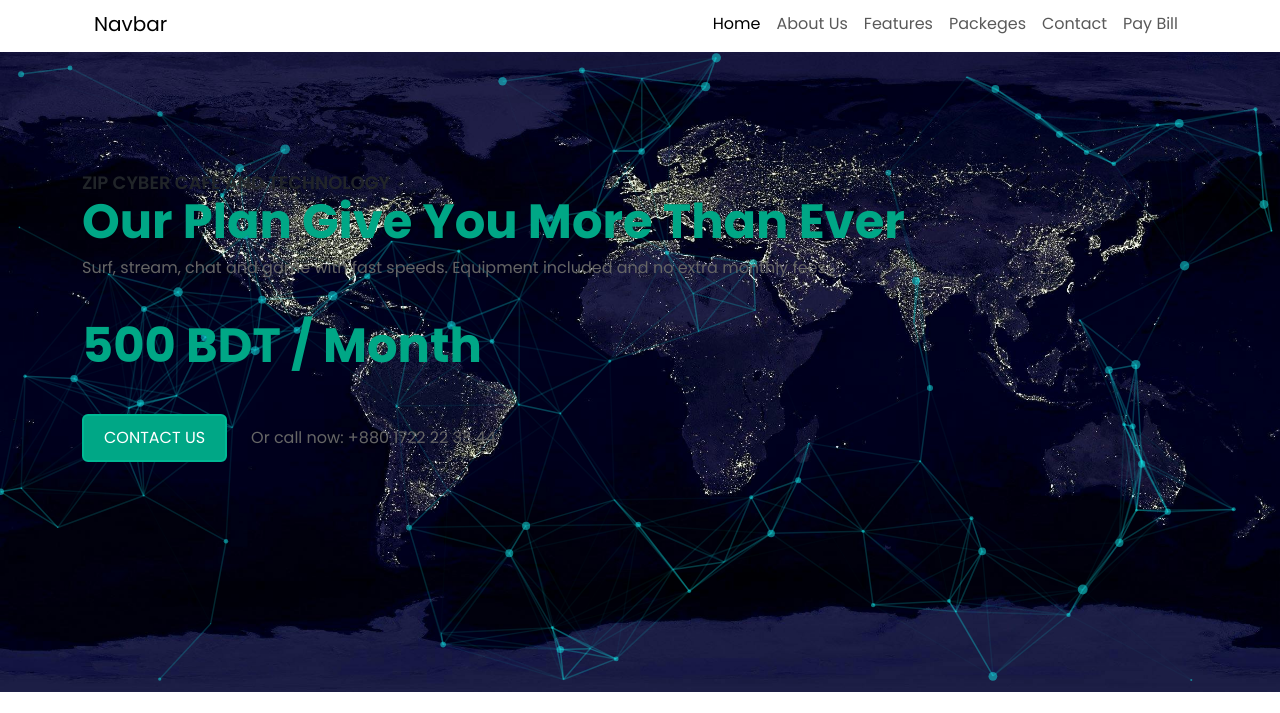
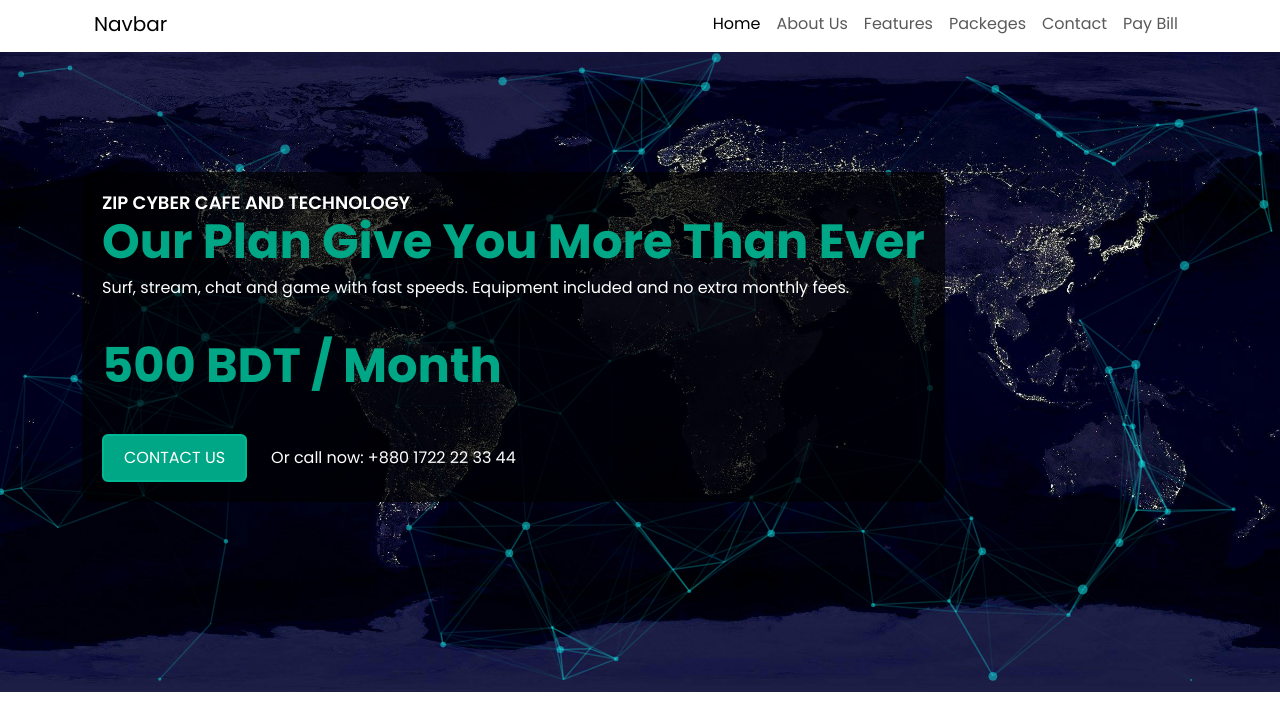
Before and after one commit to stay-close/isp, a plain HTML site: page index.html in a window 1280 px wide. Shown: the part 53-766 px from the top of the page. Drawn offline with nearby package versions, Linux system fonts and the light colour scheme; animation ran at ten frames a second.

Commit message:
home area content background and color css added

```diff
--- a/css/styles.css
+++ b/css/styles.css
@@ -2,6 +2,7 @@
 @import url("https://fonts.googleapis.com/css2?family=Poppins:ital,wght@0,100;0,200;0,300;0,400;0,500;0,600;0,700;0,800;0,900;1,100;1,200;1,300;1,400;1,500;1,600;1,700;1,800;1,900&display=swap");
 
 :root {
+  --body_bg: #457eff;
   --heading_text_clr: #111;
   --para_text_color: #666;
   --theme_clr: #00a786;
@@ -34,6 +35,7 @@ html {
   -webkit-text-size-adjust: 100%;
   scroll-behavior: smooth;
   scroll-padding-top: 50px;
+  /* background-color: var(--body_bg); */
 }
 /* body {
   background: rgb(240, 219, 219);
@@ -113,14 +115,15 @@ span.company_name {
 
 .header_top {
   border-bottom: 0.5px solid #ddd;
-
 }
 .header_top ul.social_nav li a {
   color: #999;
 }
+.main_menu_area .navbar-nav a:hover,
 .header_top ul li a:hover {
   color: var(--theme_clr);
 }
+
 ul.contact_nav li a {
   display: flex;
   gap: 15px;
@@ -138,7 +141,11 @@ ul.contact_nav li a {
 .navbar.navbar-expand-lg.fixed-top .nav-link {
   color: #fff;
 }
-
+/* .nav-link.active {
+  border: 2px solid var(--theme_clr);
+  color: var(--theme_clr);
+  background: transparent;
+} */
 /* =====Header area CSS ====== */
 
 /* =====Home Area CSS ===== */
@@ -152,6 +159,13 @@ ul.contact_nav li a {
   position: absolute;
   top: 120px;
   left: 0;
+  background: rgba(0, 0, 0, 0.7);
+  padding: 20px;
+  border-radius: 10px;
+}
+.home_area h4,
+.home_area p {
+  color: #fff;
 }
 
 /* =====Home Area CSS ===== */
--- a/index.html
+++ b/index.html
@@ -32,7 +32,7 @@
     <!-- Responsive CSS link -->
     <link rel="stylesheet" href="./css/responsive.css" />
   </head>
-  <body>
+  <body class="">
     <!-- header area start -->
     <header class="header_area">
       <div class="container">
@@ -313,9 +313,11 @@
                   <span>
                     <strong>No Data Caps:</strong> Stream, download, and surf
                     the web to your heart's content without worrying about data
-                    caps or overage charges. With <span class="company_name">Zip Cyber Cafe And Technology</span>, you can enjoy
-                    unlimited data usage and uninterrupted internet access, no
-                    matter how much you use.
+                    caps or overage charges. With
+                    <span class="company_name"
+                      >Zip Cyber Cafe And Technology</span
+                    >, you can enjoy unlimited data usage and uninterrupted
+                    internet access, no matter how much you use.
                   </span>
                 </li>
               </ul>
@@ -778,7 +780,7 @@
     <!-- Contact area End -->
 
     <!-- footer area start -->
-    <footer class="footer_area mt-5 bg-dark ">
+    <footer class="footer_area mt-5 bg-dark">
       <div class="container">
         <div class="row">
           <div class="col-12">
```
